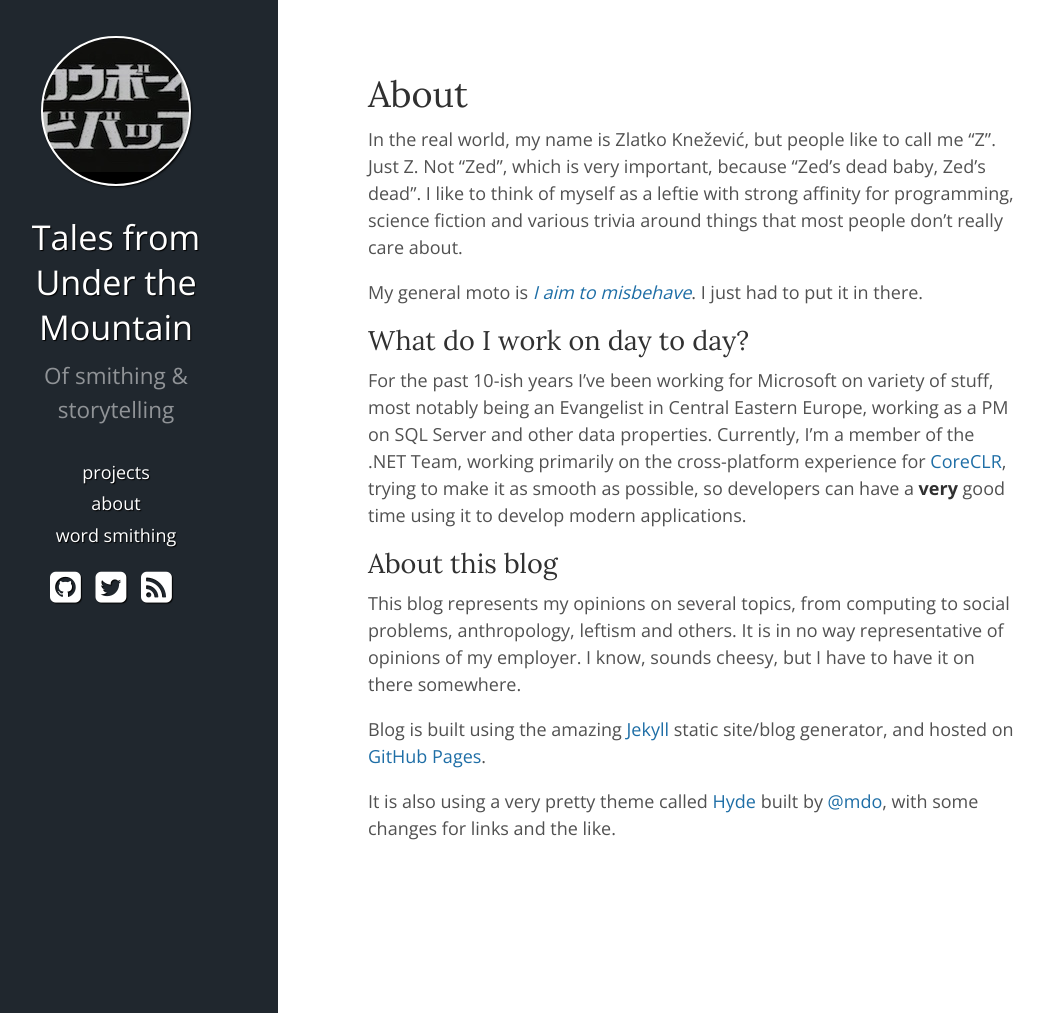
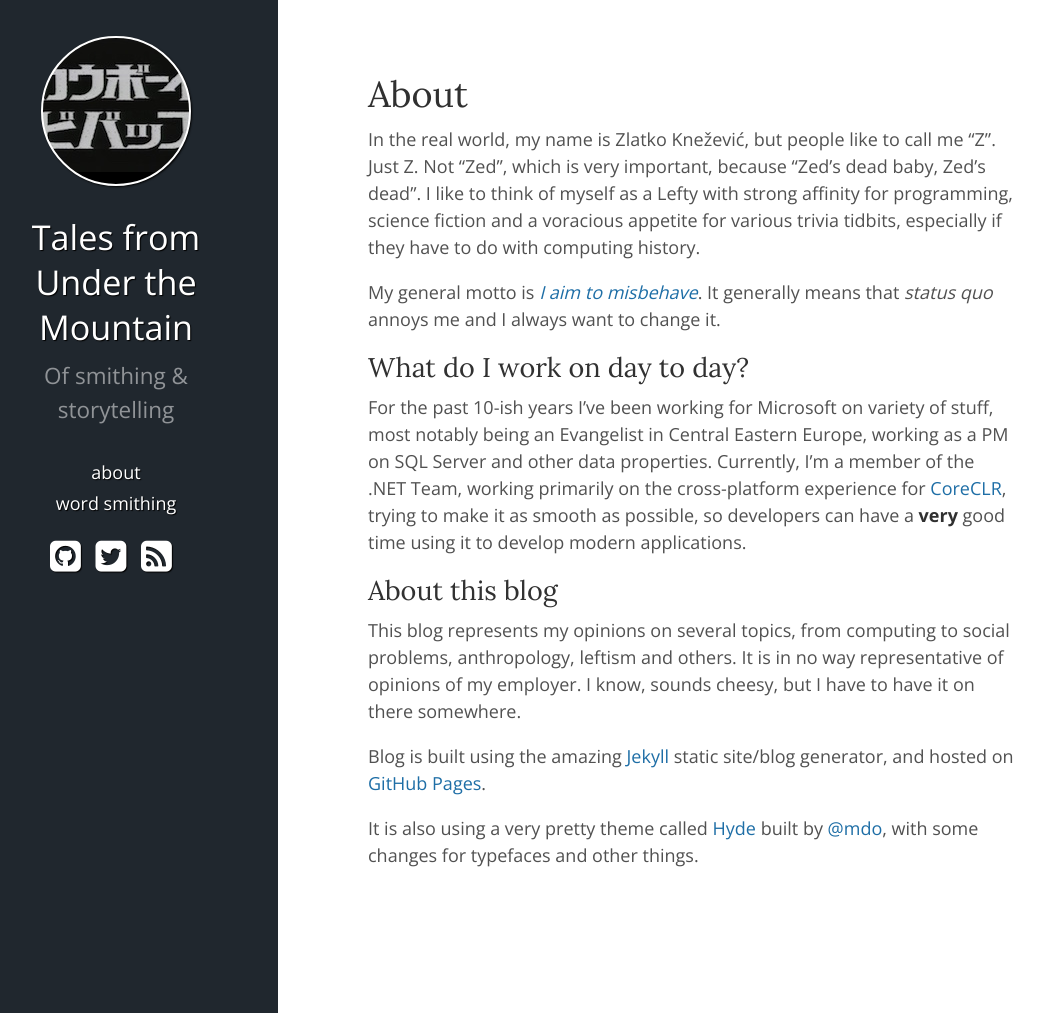
Before and after one commit to blackdwarf/blackdwarf.github.io, a Jekyll site: the page built from about/index.md, in a window 1280 px wide and 1013 px high. Shown: the whole window, without its empty margins (46-1090 px from the left). Built offline with Jekyll 4.4.1, drawn with Linux system fonts in a browser that asks for light colours; nearby versions of some CDN libraries; Markdown is read by kramdown in place of the engine named in the settings.

Commit message:
Jekyll v3 update

```diff
--- a/_config.yml
+++ b/_config.yml
@@ -4,7 +4,6 @@
 
 # Permalinks
 permalink:        pretty
-relative_permalinks: true
 
 # Setup
 title:            'Tales from Under the Mountain'
@@ -19,6 +18,9 @@
 
 paginate:         5
 
+# Gems
+gems: ['jekyll-paginate']
+
 # Custom vars
 version:          0.0.1
 
--- a/about/index.md
+++ b/about/index.md
@@ -5,12 +5,12 @@
 
 In the real world, my name is Zlatko Knežević, but people like to call me "Z".
 Just Z. Not "Zed", which is very important, because "Zed's dead baby, Zed's dead".
-I like to think of myself as a leftie with strong affinity for programming,
-science fiction and various trivia around things that most people don't really
-care about.
+I like to think of myself as a Lefty with strong affinity for programming,
+science fiction and a voracious appetite for various trivia tidbits, especially
+if they have to do with computing history.
 
-My general moto is [*I aim to misbehave*](https://www.youtube.com/watch?v=1VR3Av9qfZc).
-I just had to put it in there.
+My general motto is [*I aim to misbehave*](https://www.youtube.com/watch?v=1VR3Av9qfZc).
+It generally means that *status quo* annoys me and I always want to change it.
 
 ## What do I work on day to day?
 For the past 10-ish years I've been working for Microsoft on variety of stuff,
@@ -31,5 +31,5 @@
 site/blog generator, and hosted on [GitHub Pages](https://pages.github.com/).
 
 It is also using a very pretty theme called [Hyde](https://github.com/poole/hyde)
-built by [@mdo](https://github.com/mdo), with some changes for links and the
-like.
+built by [@mdo](https://github.com/mdo), with some changes for typefaces and
+other things.
--- a/public/css/dwarvenblues.css
+++ b/public/css/dwarvenblues.css
@@ -2,8 +2,8 @@
 @import url(//fonts.googleapis.com/css?family=Open+Sans:400,300,700&subset=latin,latin-ext);
 @import url(//fonts.googleapis.com/css?family=Lato:300,400,700,300italic,400italic,700italic&subset=latin,latin-ext);
 @import url(//fonts.googleapis.com/css?family=Lora:400,700,400italic,700italic&subset=latin,latin-ext);
-@import url(http://fonts.googleapis.com/css?family=Jura:400,600,500,300);
-@import url(http://fonts.googleapis.com/css?family=Karla:400,700,700italic,400italic);
+/*@import url(http://fonts.googleapis.com/css?family=Jura:400,600,500,300);*/
+/*@import url(http://fonts.googleapis.com/css?family=Karla:400,700,700italic,400italic);*/
 
 /* Overrides for the main elements */
 html {
```
Also changed, not shown: projects/index.html (deleted, +0 -14 lines).
